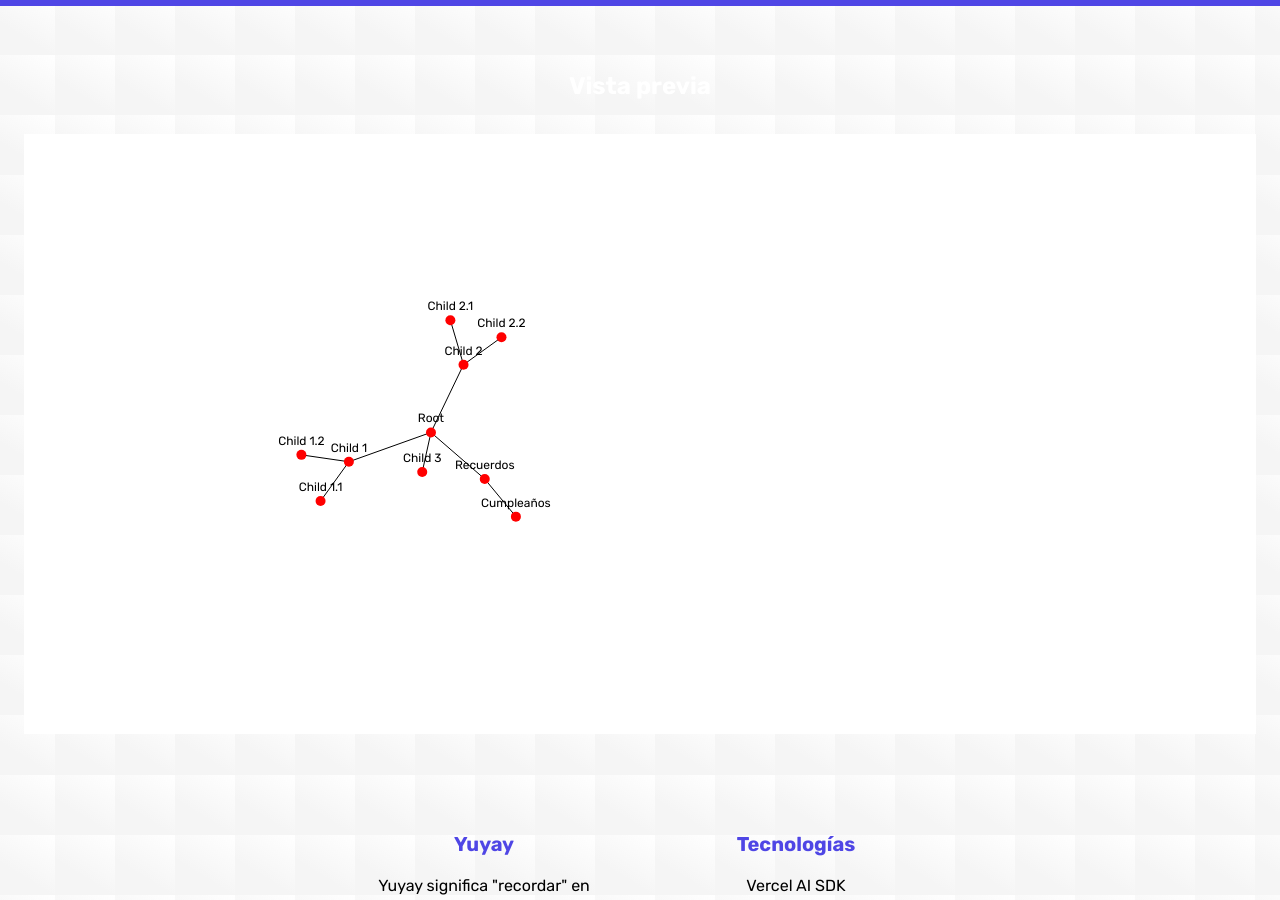
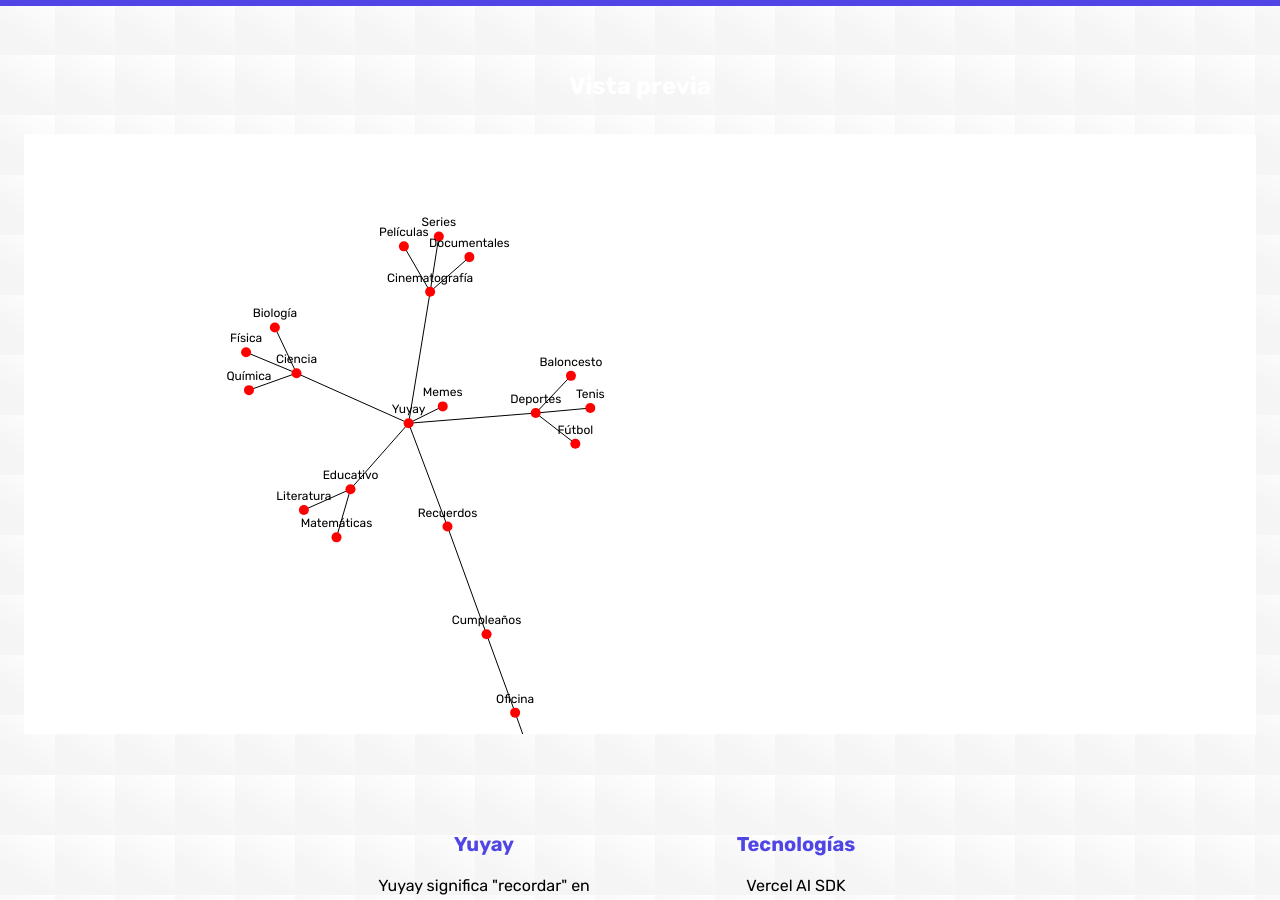
Before and after one commit to AleArevalo/Yuyay, a Next.js app: page / in a window 1280 px wide. Shown: the part 1200-2100 px from the top of the page. Built offline with nearby package versions, Linux system fonts and the light colour scheme.

Commit message:
feat: Update node names and information in MindMap component

```diff
--- a/src/app/ui/preview.tsx
+++ b/src/app/ui/preview.tsx
@@ -1,28 +1,50 @@
 import MindMap from './mindmap'
 
 const nodes = [
-    { id: 'Root', info: 'Este es el nodo raíz.' },
-    { id: 'Child 1', info: 'Este es el primer hijo.' },
-    { id: 'Child 2', info: 'Este es el segundo hijo.' },
-    { id: 'Child 3', info: 'Este es el tercer hijo.' },
-    { id: 'Child 1.1', info: 'Este es el primer hijo del primer hijo.' },
-    { id: 'Child 1.2', info: 'Este es el segundo hijo del primer hijo.' },
-    { id: 'Child 2.1', info: 'Este es el primer hijo del segundo hijo.' },
-    { id: 'Child 2.2', info: 'Este es el segundo hijo del segundo hijo.' },
+    { id: 'Yuyay', info: 'Este es el nodo raíz.' },
+    { id: 'Educativo', info: 'Este es el primer hijo.' },
+    { id: 'Cinematografía', info: 'Este es el segundo hijo.' },
+    { id: 'Memes', info: 'Este es el tercer hijo.' },
+    { id: 'Matemáticas', info: 'Este es el primer hijo del primer hijo.' },
+    { id: 'Literatura', info: 'Este es el segundo hijo del primer hijo.' },
+    { id: 'Películas', info: 'Este es el primer hijo del segundo hijo.' },
+    { id: 'Series', info: 'Este es el segundo hijo del segundo hijo.' },
+    { id: 'Documentales', info: 'Este es el tercer hijo del segundo hijo.' },
     { id: 'Recuerdos', info: 'Recuerdos importantes.' },
     { id: 'Cumpleaños', info: 'Fechas de cumpleaños.' },
+    { id: 'Oficina', info: 'Este es el cuarto hijo.' },
+    { id: 'Lista negra', info: 'Este es el cuarto hijo.' },
+    { id: 'Deportes', info: 'Este es el cuarto hijo.' },
+    { id: 'Fútbol', info: 'Este es el primer hijo del cuarto hijo.' },
+    { id: 'Baloncesto', info: 'Este es el segundo hijo del cuarto hijo.' },
+    { id: 'Tenis', info: 'Este es el tercer hijo del cuarto hijo.' },
+    { id: 'Ciencia', info: 'Este es el quinto hijo.' },
+    { id: 'Biología', info: 'Este es el primer hijo del quinto hijo.' },
+    { id: 'Química', info: 'Este es el segundo hijo del quinto hijo.' },
+    { id: 'Física', info: 'Este es el tercer hijo del quinto hijo.' }
 ]
 
 const links = [
-    { source: 'Root', target: 'Child 1' },
-    { source: 'Root', target: 'Child 2' },
-    { source: 'Root', target: 'Child 3' },
-    { source: 'Child 1', target: 'Child 1.1' },
-    { source: 'Child 1', target: 'Child 1.2' },
-    { source: 'Child 2', target: 'Child 2.1' },
-    { source: 'Child 2', target: 'Child 2.2' },
-    { source: 'Root', target: 'Recuerdos' },
+    { source: 'Yuyay', target: 'Memes' },
+    { source: 'Yuyay', target: 'Educativo' },
+    { source: 'Educativo', target: 'Matemáticas' },
+    { source: 'Educativo', target: 'Literatura' },
+    { source: 'Yuyay', target: 'Cinematografía' },
+    { source: 'Cinematografía', target: 'Películas' },
+    { source: 'Cinematografía', target: 'Series' },
+    { source: 'Cinematografía', target: 'Documentales' },
+    { source: 'Yuyay', target: 'Recuerdos' },
     { source: 'Recuerdos', target: 'Cumpleaños' },
+    { source: 'Cumpleaños', target: 'Oficina' },
+    { source: 'Oficina', target: 'Lista negra' },
+    { source: 'Yuyay', target: 'Deportes' },
+    { source: 'Deportes', target: 'Fútbol' },
+    { source: 'Deportes', target: 'Baloncesto' },
+    { source: 'Deportes', target: 'Tenis' },
+    { source: 'Yuyay', target: 'Ciencia' },
+    { source: 'Ciencia', target: 'Biología' },
+    { source: 'Ciencia', target: 'Química' },
+    { source: 'Ciencia', target: 'Física' }
 ]
 
 const Preview = () => {
```
